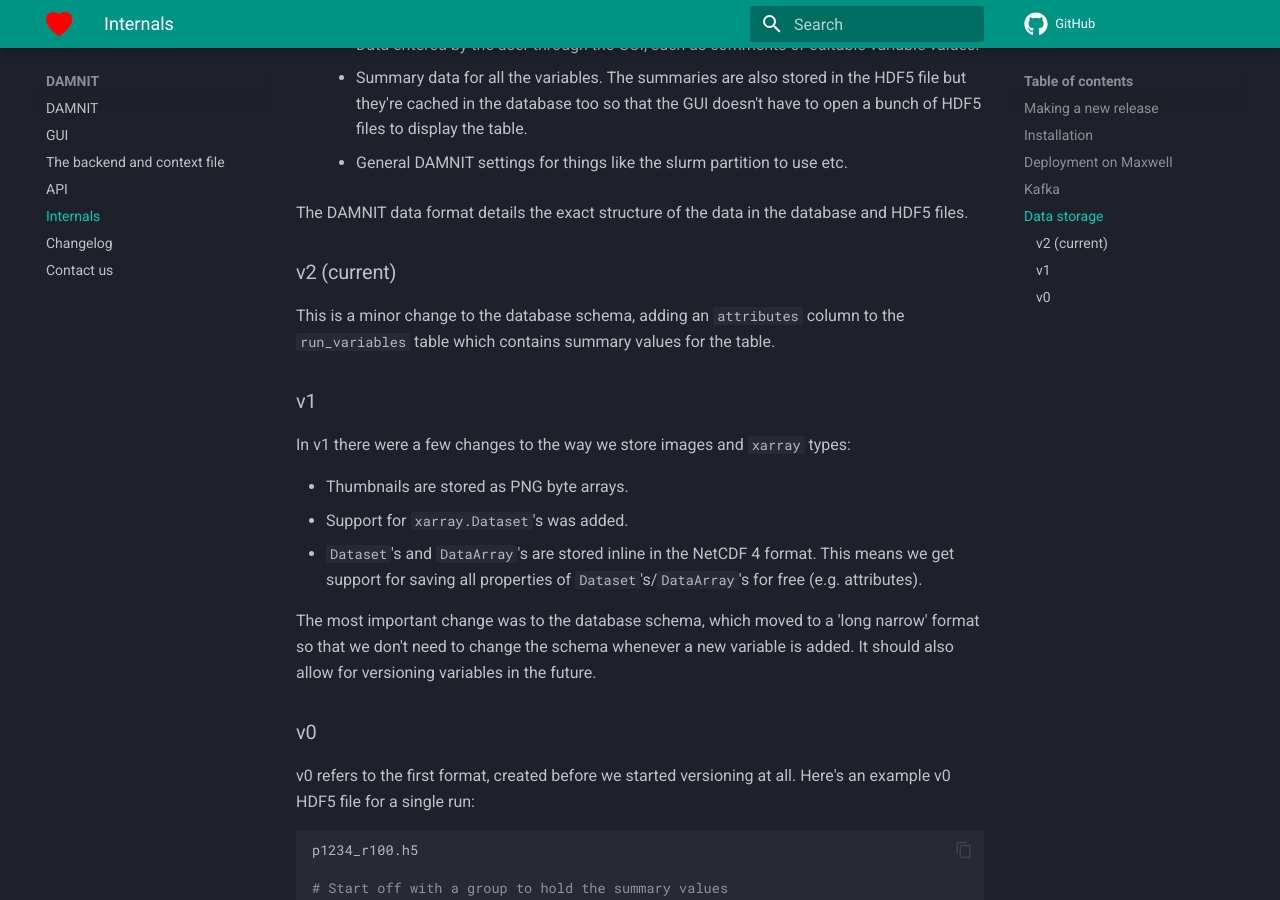
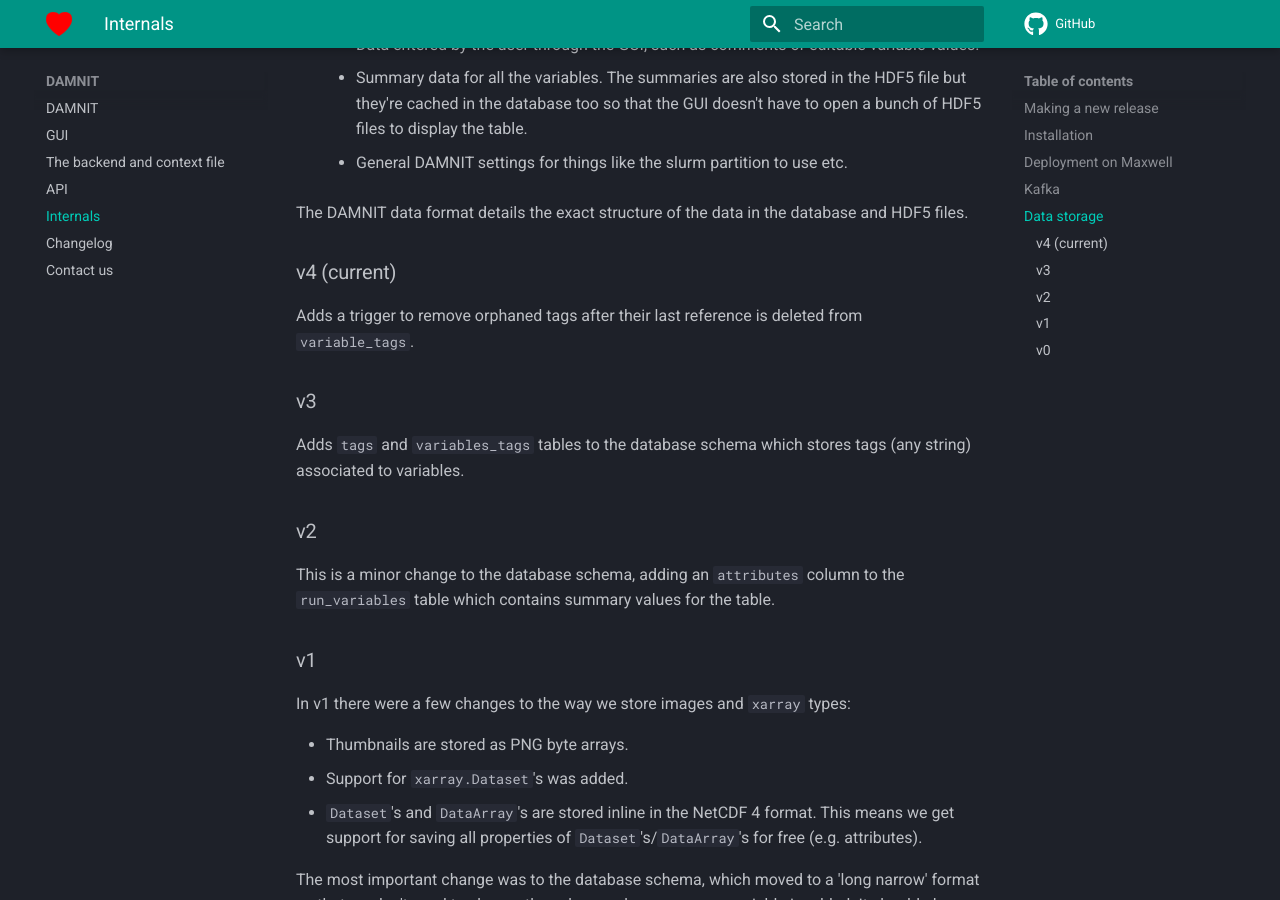
Before and after one commit to European-XFEL/DAMNIT, an MkDocs documentation site: the page built from docs/internals.md, in a window 1280 px wide and 900 px high, scrolled down 2023 px. Built offline with MkDocs 1.6.1 and Material for MkDocs 9.7.7, drawn with Linux system fonts in a browser that asks for light colours; comment, search, counter and statistics services are not loaded.

Commit message:
docs: document new database changes

```diff
--- a/docs/internals.md
+++ b/docs/internals.md
@@ -90,7 +90,17 @@ a proposal by default:
 The DAMNIT data format details the exact structure of the data in the database
 and HDF5 files.
 
-### v2 (current)
+### v4 (current)
+
+Adds a trigger to remove orphaned tags after their last reference is deleted
+from `variable_tags`.
+
+### v3
+
+Adds `tags` and `variables_tags` tables to the database schema which stores
+tags (any string) associated to variables.
+
+### v2
 
 This is a minor change to the database schema, adding an `attributes` column to
 the `run_variables` table which contains summary values for the table.
```
